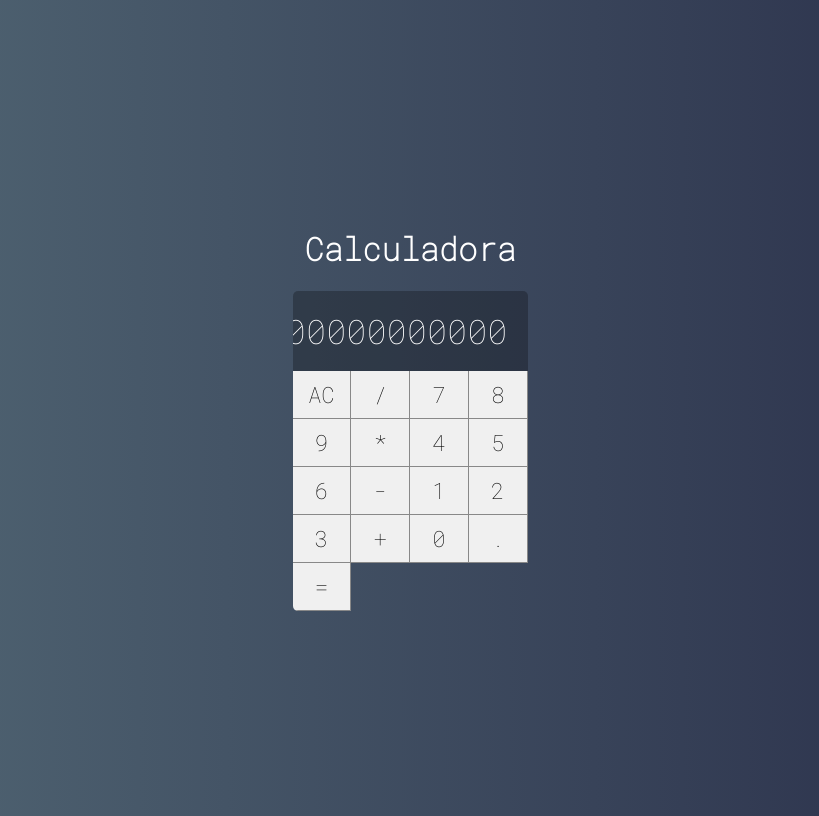
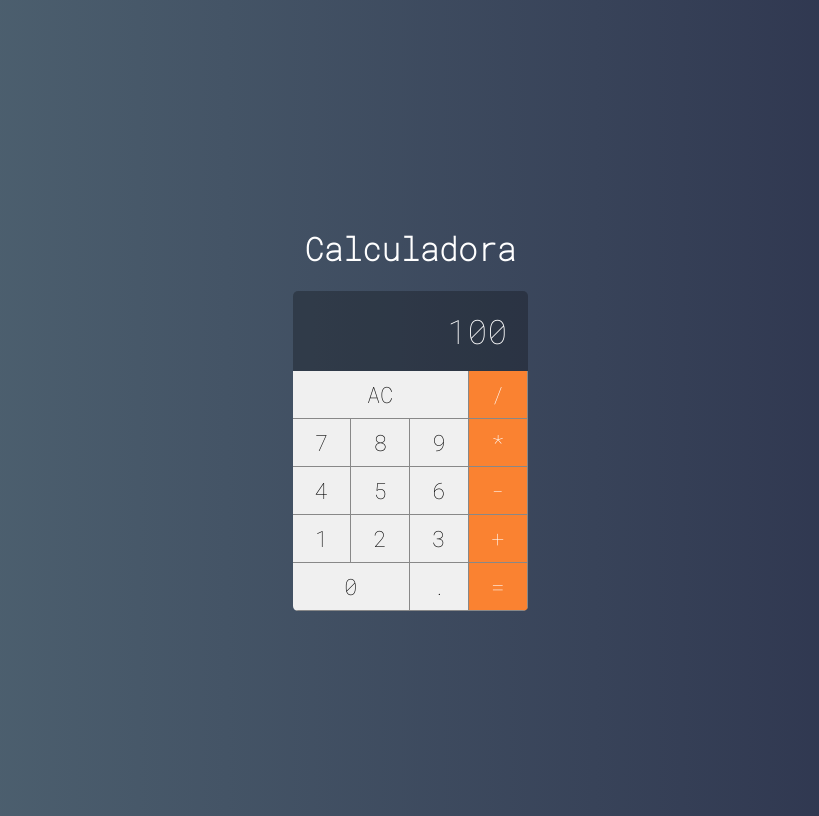
Before and after one commit to Mongruel/calculadora-react, a React (Create React App) app in the folder calculadora/: page / in a window 1280 px wide. Shown: the whole page, without its empty margins (230-1049 px from the left). Built offline with nearby package versions, Linux system fonts and the light colour scheme.

Commit message:
Componente botão 2

```diff
--- a/calculadora/src/components/Button.css
+++ b/calculadora/src/components/Button.css
@@ -11,3 +11,24 @@
     border-bottom: var(--border-button);
     outline: none;
 }
+
+.button:active {
+    background-color: #ccc;
+}
+
+.button.double {
+    grid-column: span 2;
+}
+
+.button.triple {
+    grid-column: span 3;
+}
+
+.button.operation {
+    background-color: #fa8231;
+    color:#FFF;
+}
+
+.button.operation:active {
+    background-color: #fa8231cc;
+}
--- a/calculadora/src/components/Button.jsx
+++ b/calculadora/src/components/Button.jsx
@@ -1,5 +1,18 @@
 import React from 'react'
 import './Button.css'
 
-export default props =>
-    <button className='button'>{props.label}</button>
+export default props => {
+    let classes = 'button '
+    classes += props.operation ? 'operation' : ''
+    classes += props.triple ? 'triple' : ''
+    classes += props.double ? 'double' : ''
+
+    return (
+        <button
+            onClick={e => props.click && props.click(props.label)}
+            className={classes}>
+            {props.label}
+        </button>
+    )
+
+}
--- a/calculadora/src/main/Calculator.jsx
+++ b/calculadora/src/main/Calculator.jsx
@@ -4,27 +4,48 @@
 import Display from '../components/Display'
 
 export default class Calculator extends Component {
+
+    constructor(props) {
+        super(props)
+        this.addDigit = this.addDigit.bind(this)
+        this.clearMemory = this.clearMemory.bind(this)
+        this.setOperation = this.setOperation.bind(this)
+    }
+
+    clearMemory() {
+        console.log('limpar')
+    }
+
+    setOperation(operation) {
+        console.log(operation)
+    }
+
+    addDigit(n) {
+        console.log(n)
+    }
+
     render() {
+
         return (
             <div className='calculator'>
-                <Display value={1000000000000000000}/>
-                <Button label="AC"/>
-                <Button label="/"/>
-                <Button label="7"/>
-                <Button label="8"/>
-                <Button label="9"/>
-                <Button label="*"/>
-                <Button label="4"/>
-                <Button label="5"/>
-                <Button label="6"/>
-                <Button label="-"/>
-                <Button label="1"/>
-                <Button label="2"/>
-                <Button label="3"/>
-                <Button label="+"/>
-                <Button label="0"/>
-                <Button label="."/>
-                <Button label="="/>
+                <Display value={100}/>
+                <Button label="AC" click={this.clearMemory} triple/>
+                <Button label="/" click={this.setOperation} operation/>
+                <Button label="7" click={this.addDigit}/>
+                <Button label="8" click={this.addDigit}/>
+                <Button label="9" click={this.addDigit}/>
+                <Button label="*" click={this.setOperation} operation/>
+                <Button label="4" click={this.addDigit}/>
+                <Button label="5" click={this.addDigit}/>
+                <Button label="6" click={this.addDigit}/>
+                <Button label="-" click={this.setOperation} operation/>
+                <Button label="1" click={this.addDigit}/>
+                <Button label="2" click={this.addDigit}/>
+                <Button label="3" click={this.addDigit}/>
+                <Button label="+" click={this.setOperation} operation/>
+                <Button label="0" click={this.addDigit} double/>
+                <Button label="." click={this.addDigit}/>
+                <Button label="=" click={this.setOperation} operation/>
 
 
             </div>
```
